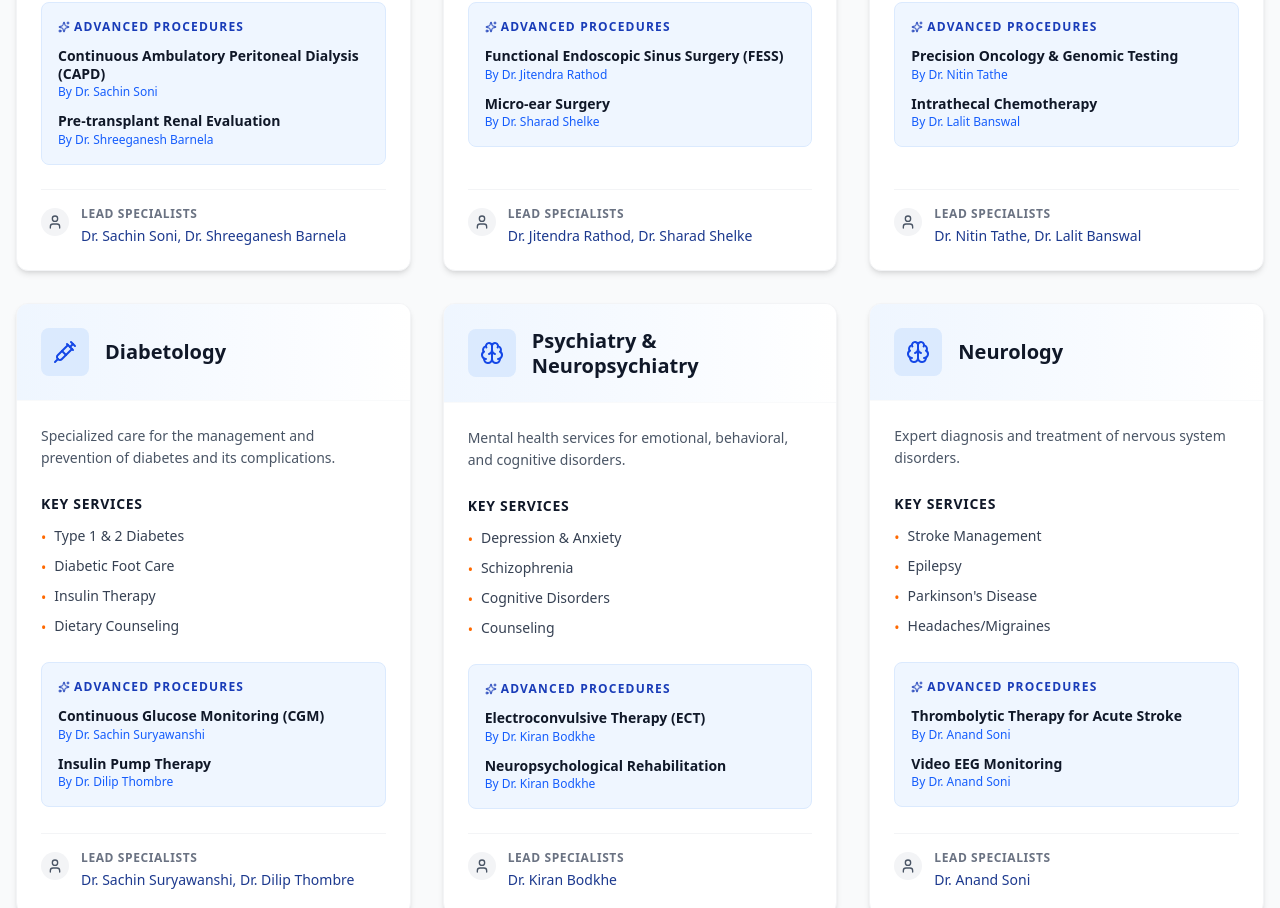
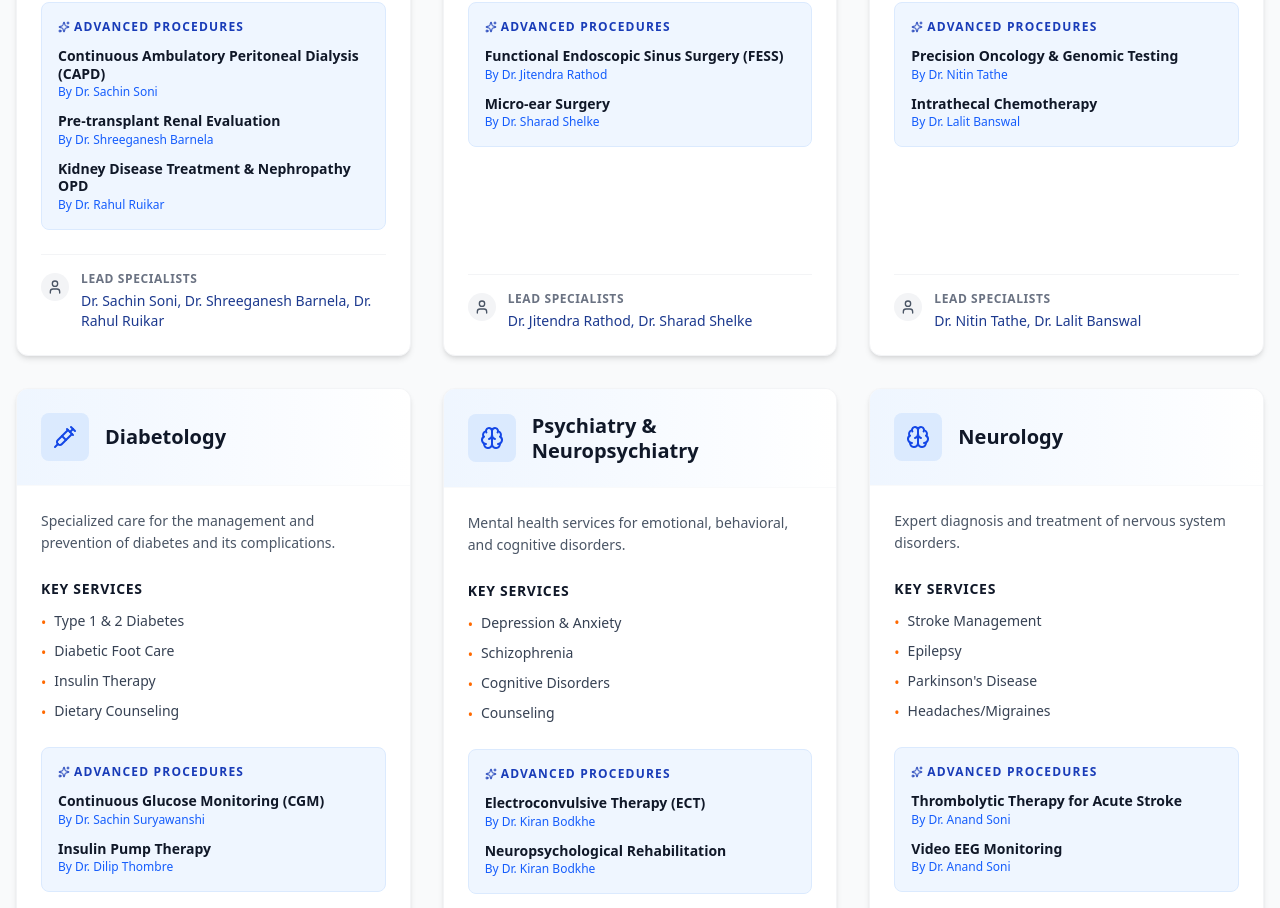
Before and after one commit to yogwalture/GHCCC, a React (Vite) app: page /departments in a window 1280 px wide. Shown: the part 2159-3067 px from the top of the page. Built offline with nearby package versions, Linux system fonts and the light colour scheme.

Commit message:
feat: add Dr. Rahul Ruikar to Nephrology department
Incorporate Dr. Rahul Ruikar into the Nephrology department, update doctor listings, and add his availability to the appointment and medical representative portals.

```diff
--- a/src/pages/BookAppointment.tsx
+++ b/src/pages/BookAppointment.tsx
@@ -7,6 +7,7 @@ const directors = [
   { id: "dr-vijay", name: "Dr. Vijay Walture", spec: "Physician Diabetologist & Intensivist" },
   { id: "dr-sachin", name: "Dr. Sachin Suryawanshi", spec: "Physician Diabetologist & Intensivist" },
   { id: "dr-sachin-patil", name: "Dr. Sachin Patil", spec: "Orthopaedic & Joint Replacement Surgeon" },
+  { id: "dr-rahul-ruikar", name: "Dr. Rahul Ruikar", spec: "Nephrology / Kidney Specialist (OPD 5:00 PM - 7:00 PM)" },
   { id: "dr-dilip", name: "Dr. Dilip Thombre", spec: "Physician Cardiologist, Diabetologist & Intensivist" },
   { id: "dr-rameshwar", name: "Dr. Rameshwar Hajare", spec: "Consultant Physician & Intensivist" },
 ];
--- a/src/pages/Departments.tsx
+++ b/src/pages/Departments.tsx
@@ -106,9 +106,10 @@ export function Departments() {
       services: ["Hemodialysis", "Kidney Disease Management", "Renal Failure Treatment", "Hypertension Control"],
       advancedProcedures: [
         { name: "Continuous Ambulatory Peritoneal Dialysis (CAPD)", specialist: "Dr. Sachin Soni" },
-        { name: "Pre-transplant Renal Evaluation", specialist: "Dr. Shreeganesh Barnela" }
+        { name: "Pre-transplant Renal Evaluation", specialist: "Dr. Shreeganesh Barnela" },
+        { name: "Kidney Disease Treatment & Nephropathy OPD", specialist: "Dr. Rahul Ruikar" }
       ],
-      leadDoctor: "Dr. Sachin Soni, Dr. Shreeganesh Barnela"
+      leadDoctor: "Dr. Sachin Soni, Dr. Shreeganesh Barnela, Dr. Rahul Ruikar"
     },
     {
       name: "ENT (Otorhinolaryngology)",
--- a/src/pages/Doctors.tsx
+++ b/src/pages/Doctors.tsx
@@ -79,6 +79,7 @@ export function Doctors() {
     { name: "Dr. Manoj Toshniwal", specialty: "Haematology", qualifications: "MBBS, MD, DM (Haematology-Onchologist)" },
     { name: "Dr. Sachin Soni", specialty: "Nephrology", qualifications: "MBBS, MD, DNB, (Nephrology)" },
     { name: "Dr. Shreeganesh Barnela", specialty: "Nephrology", qualifications: "MBBS, MD, DNB, (Nephrology)" },
+    { name: "Dr. Rahul Ruikar", specialty: "Nephrology", qualifications: "MBBS, DNB Medicine, DNB Nephrology, Kidney disease specialist" },
     { name: "Dr. Pankaj Golegavkar", specialty: "Skin & Hair Transplant", qualifications: "MBBS, DVD (Skin)" },
     { name: "Dr. Alka Kotecha", specialty: "Skin & Hair Transplant", qualifications: "MBBS, MD (Skin & VD)" },
     { name: "Dr. Parsi Jilla", specialty: "Cardiology", qualifications: "MBBS, MD, (Med.) Cardiologist" },
--- a/src/pages/MedicalRep.tsx
+++ b/src/pages/MedicalRep.tsx
@@ -126,6 +126,7 @@ export function MedicalRep() {
     { id: "dr-vijay", name: "Dr. Vijay Walture", desc: "Director - Medicine & Critical Care", schedule: "Fridays (2:30 PM to 3:00 PM)", timeSlot: "2:30 PM - 3:00 PM", callDay: "Friday" },
     { id: "dr-sachin-s", name: "Dr. Sachin Suryawanshi", desc: "Director - Medicine & Critical Care", schedule: "Fridays (3:00 PM to 3:30 PM)", timeSlot: "3:00 PM - 3:30 PM", callDay: "Friday" },
     { id: "dr-sachin-patil", name: "Dr. Sachin Patil", desc: "Consultant - Orthopaedic Department", schedule: "1st Thursday of Month (3:00 PM to 3:30 PM)", timeSlot: "3:00 PM - 3:30 PM", callDay: "1st Thursday" },
+    { id: "dr-rahul-ruikar", name: "Dr. Rahul Ruikar", desc: "Consultant - Nephrology (Kidney Specialist)", schedule: "Mondays to Saturdays (5:00 PM to 7:00 PM)", timeSlot: "5:00 PM - 7:00 PM", callDay: "Prior Appointment" },
     { id: "dr-dilip", name: "Dr. Dilip Thombre", desc: "Director - Medicine & Critical Care", schedule: "Special permission only", timeSlot: "Special Request Slot", callDay: "Prior Appointment" },
     { id: "dr-rameshwar", name: "Dr. Rameshwar Hajare", desc: "Director - Medicine & Critical Care", schedule: "Special permission only", timeSlot: "Special Request Slot", callDay: "Prior Appointment" }
   ];
```
